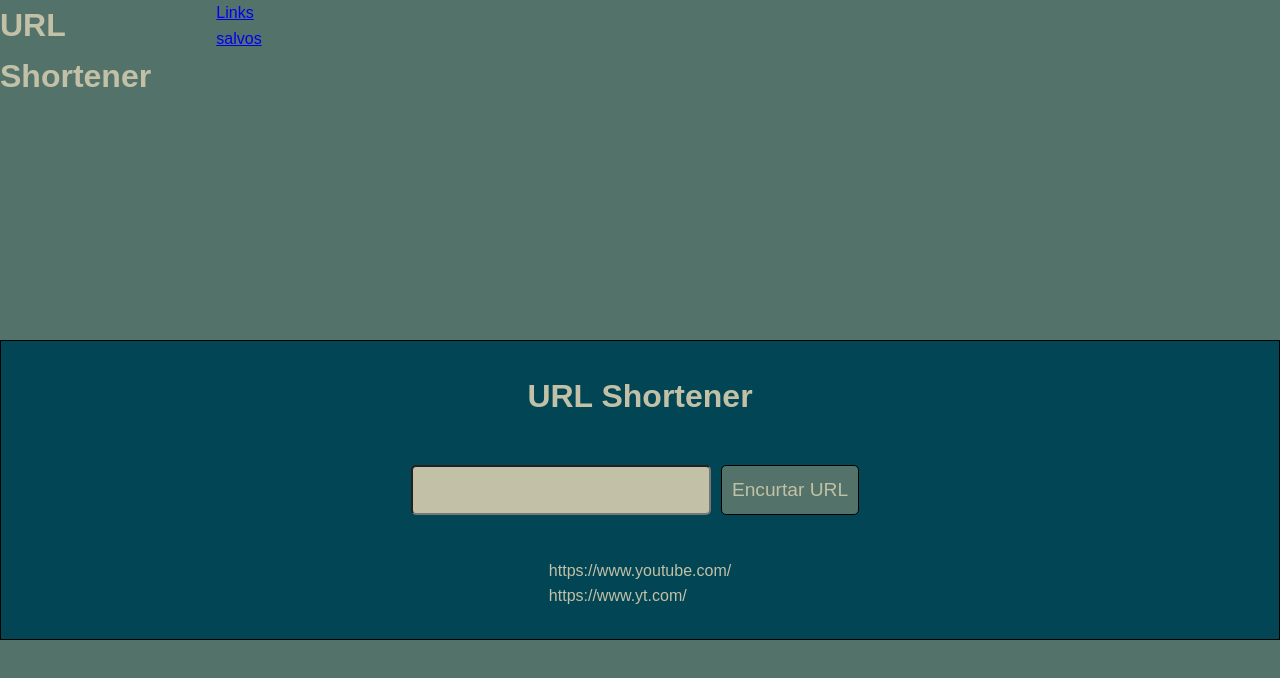
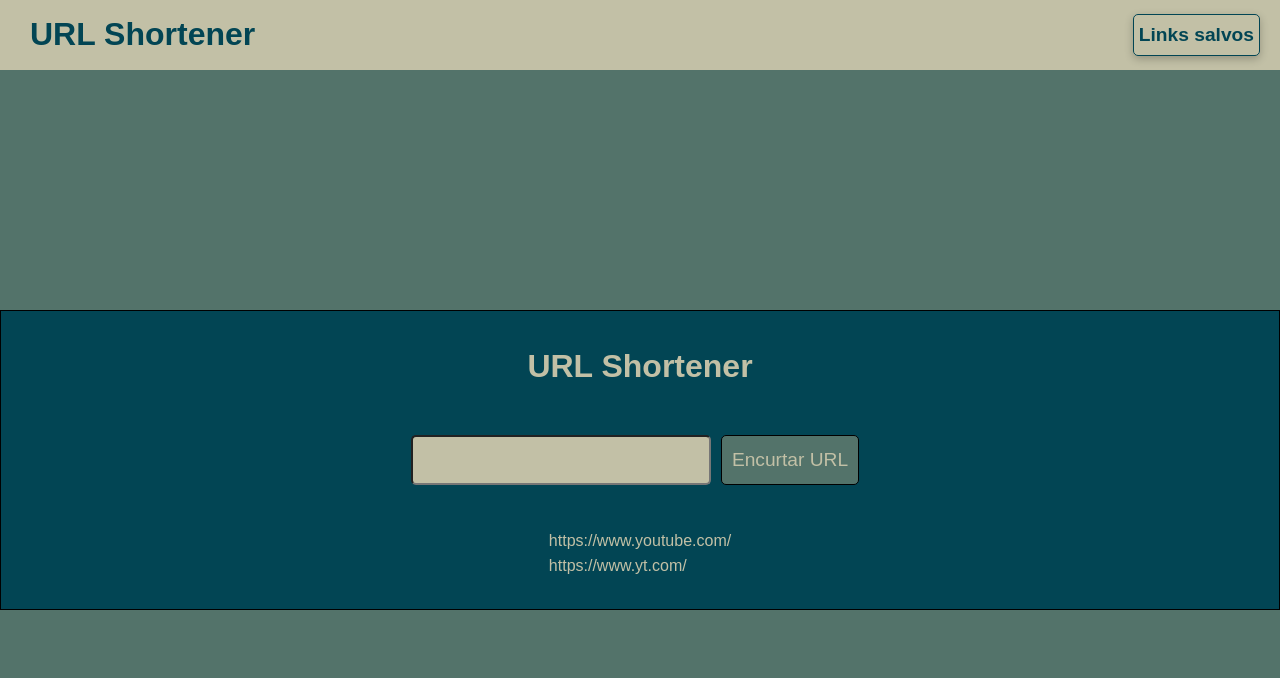
Before and after one commit to joaocorner/url-shortener, a React (Create React App) app: page / in a window 1280 px wide. Shown: the top 678 px of the page. Built offline with nearby package versions, Linux system fonts and the light colour scheme.

Commit message:
updating navbar style

```diff
--- a/src/components/nav.scss
+++ b/src/components/nav.scss
@@ -1,5 +1,31 @@
+$Holiday-Cheer-1-hex: #024554;
+$Holiday-Cheer-2-hex: #53736a;
+$Holiday-Cheer-3-hex: #6a8c69;
+$Holiday-Cheer-4-hex: #a8b545;
+$Holiday-Cheer-5-hex: #c2c0a6;
+$border-radius: 5px;
+
 .navbar {
-  height: 100px;
-  width: 300px;
+  height: 70px;
+  width: auto;
   display: flex;
+  background: $Holiday-Cheer-5-hex;
+  justify-content: space-between;
+  padding: 10px 20px;
+  align-items: center;
+
+  h1 {
+    margin: 0 10px;
+    color: $Holiday-Cheer-1-hex;
+  }
+  a {
+    color: $Holiday-Cheer-1-hex;
+    text-decoration: none;
+    font-weight: 600;
+    font-size: 1.2rem;
+    border: 1px solid $Holiday-Cheer-1-hex;
+    padding: 5px;
+    border-radius: $border-radius;
+    box-shadow: rgba(0, 0, 0, 0.24) 0px 3px 8px;
+  }
 }
```
